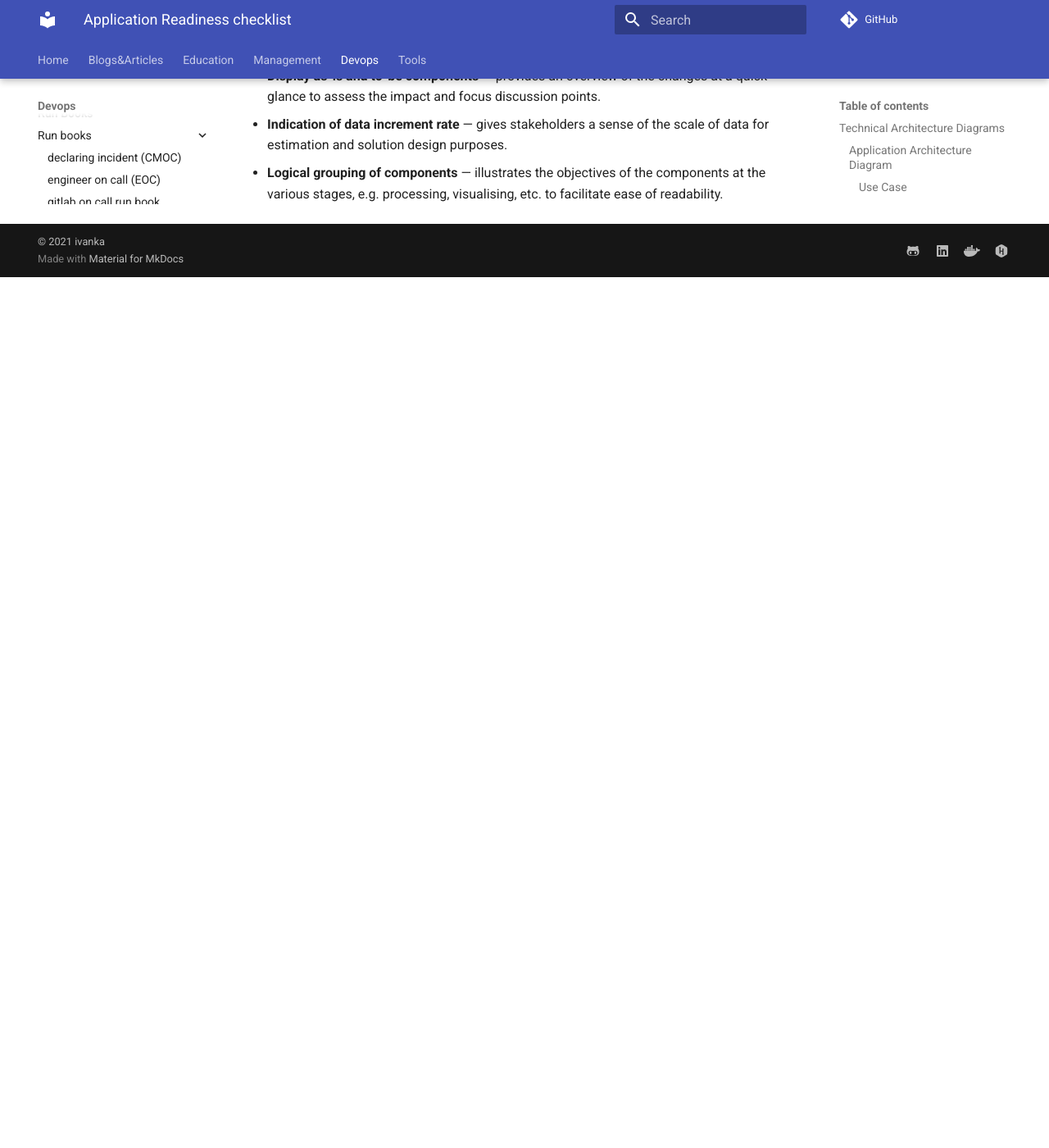
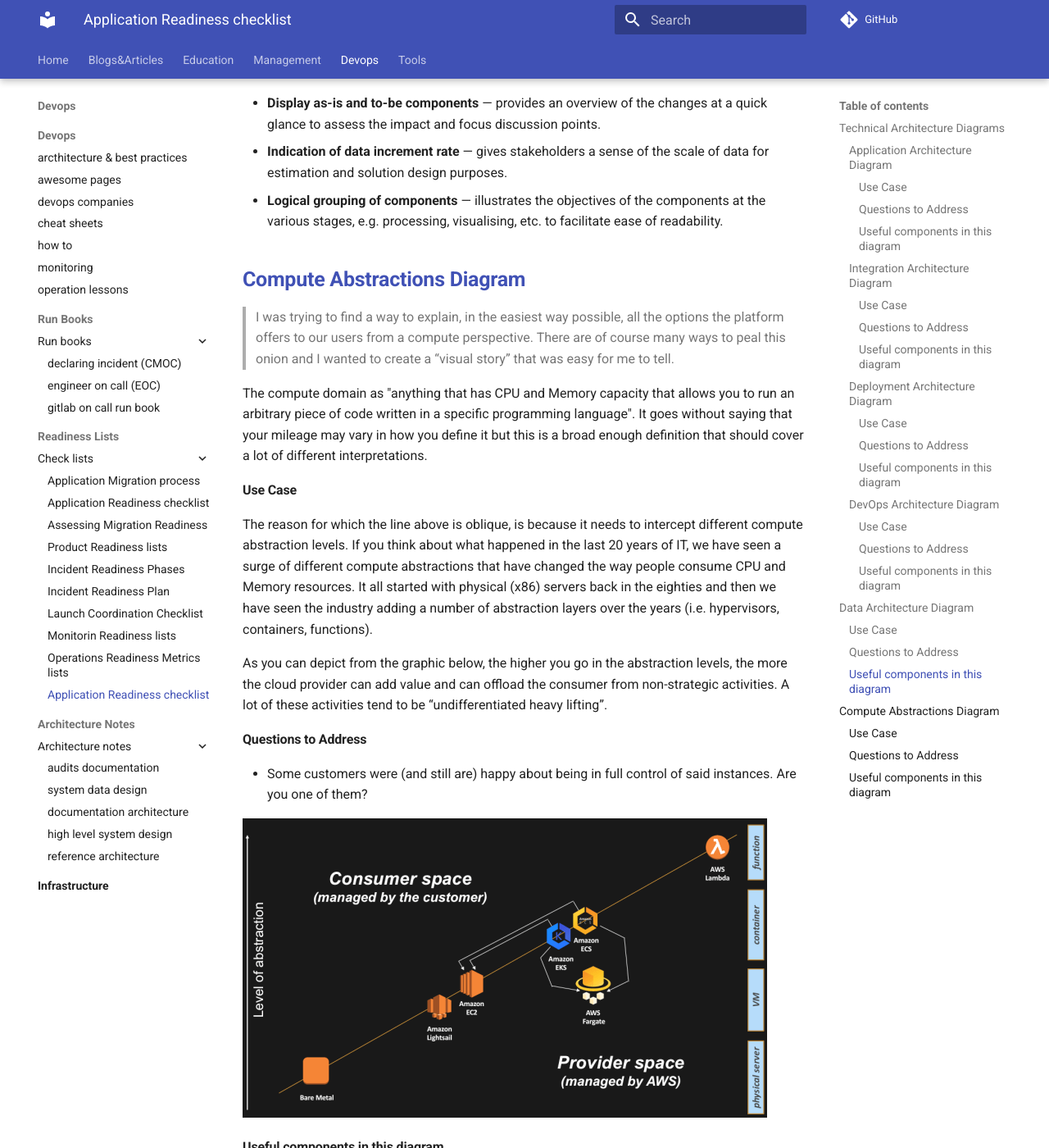
Before and after one commit to ivankatliarchuk/knowledge-base, an MkDocs documentation site: the page built from docs/devops/check-lists/technical-diagrams-checklist.md, in a window 1280 px wide and 1400 px high, scrolled down 4230 px. Shown: the whole window at 82% size. Built offline with MkDocs 1.6.1 and Material for MkDocs 9.7.7, drawn with Linux system fonts in a browser that asks for light colours; comment, search, counter and statistics services are not loaded; before the commit the page ends 4568 px from its top, so only the background shows below that; some of the changed text lies outside the part shown.

Commit message:
compute abstraction diagrams

```diff
--- a/docs/devops/check-lists/technical-diagrams-checklist.md
+++ b/docs/devops/check-lists/technical-diagrams-checklist.md
@@ -15,6 +17,7 @@
 - ✅ [Deployment Architecture Diagram](#--deployment-architecture-diagram--)
 - ✅ [DevOps Architecture Diagram](#--devops-architecture-diagram--)
 - ✅ [Data Architecture Diagram](#--data-architecture-diagram--)
+- ✅ [Compute Abstractions Diagram](#--compute-abstractions-diagram--)
 
 ### **Application Architecture Diagram**
 
@@ -123,3 +126,31 @@
 - **Display as-is and to-be components** — provides an overview of the changes at a quick glance to assess the impact and focus discussion points.
 - **Indication of data increment rate** — gives stakeholders a sense of the scale of data for estimation and solution design purposes.
 - **Logical grouping of components** — illustrates the objectives of the components at the various stages, e.g. processing, visualising, etc. to facilitate ease of readability.
+
+## [**Compute Abstractions Diagram**][compute-abstractions]
+
+> I was trying to find a way to explain, in the easiest way possible, all the options the platform offers to our users from a compute perspective. There are of course many ways to peal this onion and I wanted to create a “visual story” that was easy for me to tell.
+
+The compute domain as "anything that has CPU and Memory capacity that allows you to run an arbitrary piece of code written in a specific programming language". It goes without saying that your mileage may vary in how you define it but this is a broad enough definition that should cover a lot of different interpretations.
+
+#### Use Case
+
+The reason for which the line above is oblique, is because it needs to intercept different compute abstraction levels. If you think about what happened in the last 20 years of IT, we have seen a surge of different compute abstractions that have changed the way people consume CPU and Memory resources. It all started with physical (x86) servers back in the eighties and then we have seen the industry adding a number of abstraction layers over the years (i.e. hypervisors, containers, functions).
+
+As you can depict from the graphic below, the higher you go in the abstraction levels, the more the cloud provider can add value and can offload the consumer from non-strategic activities. A lot of these activities tend to be “undifferentiated heavy lifting”.
+
+#### Questions to Address
+
+- Some customers were (and still are) happy about being in full control of said instances. Are you one of them?
+
+![Compute Abstractions](./assets/compute-abstractions.png)
+
+#### Useful components in this diagram
+
+- **The bare metal abstraction** - Also known as the “no abstraction”.
+- **The instance (or virtual machine) abstraction** - (Amazon EC2) is the service that allows AWS customers to launch instances in the cloud. When customers intercept the platform at this level, they retain responsibility of the guest Operating System and above (middleware, applications etc.) and their life-cycle. Similarly, customers leave to AWS the responsibility for managing the hardware and the hypervisor including their life-cycle.
+- **The container abstraction** - In a nutshell, you can think of a container as a self-contained environment with soft boundaries that includes both your own application as well as the software dependencies to run it. Whereas an instance (or VM) virtualizes a piece of hardware so that you can run dedicated operating systems, a container technology virtualizes an operating system so that you can run separated applications with different (and often incompatible) software dependencies.
+- **The full container abstraction (for lack of a better term)** - Practically speaking, Fargate is making the containers data plane fall into the "Provider space" responsibility. This means the compute unit exposed to the user is the container abstraction, while AWS will manage transparently the data plane abstractions underneath.
+- **The function abstraction** - In the context of this blog post, the key point about Lambda is that you don’t have to manage the infrastructure underneath the function you are running. No need to track the status of the physical hosts, no need to track the capacity of the fleet, no need to patch the OS where the function will be running. In a nutshell, no need to spend time and money on the undifferentiated heavy lifting.
+
+[compute-abstractions]: http://www.it20.info/2018/06/compute-abstractions-on-aws
```
Also changed, not shown: other parts of docs/devops/check-lists/technical-diagrams-checklist.md (+4 -2 lines), docs/blogs/blogs.web-to-follow.md (+1 -0 lines), docs/devops/architecture-notes/documentation.md (+4 -2 lines), docs/tools/helm-charts.md (+6 -0 lines), docs/tools/performance.md (+1 -0 lines), docs/devops/check-lists/assets/compute-abstractions.png (added).
